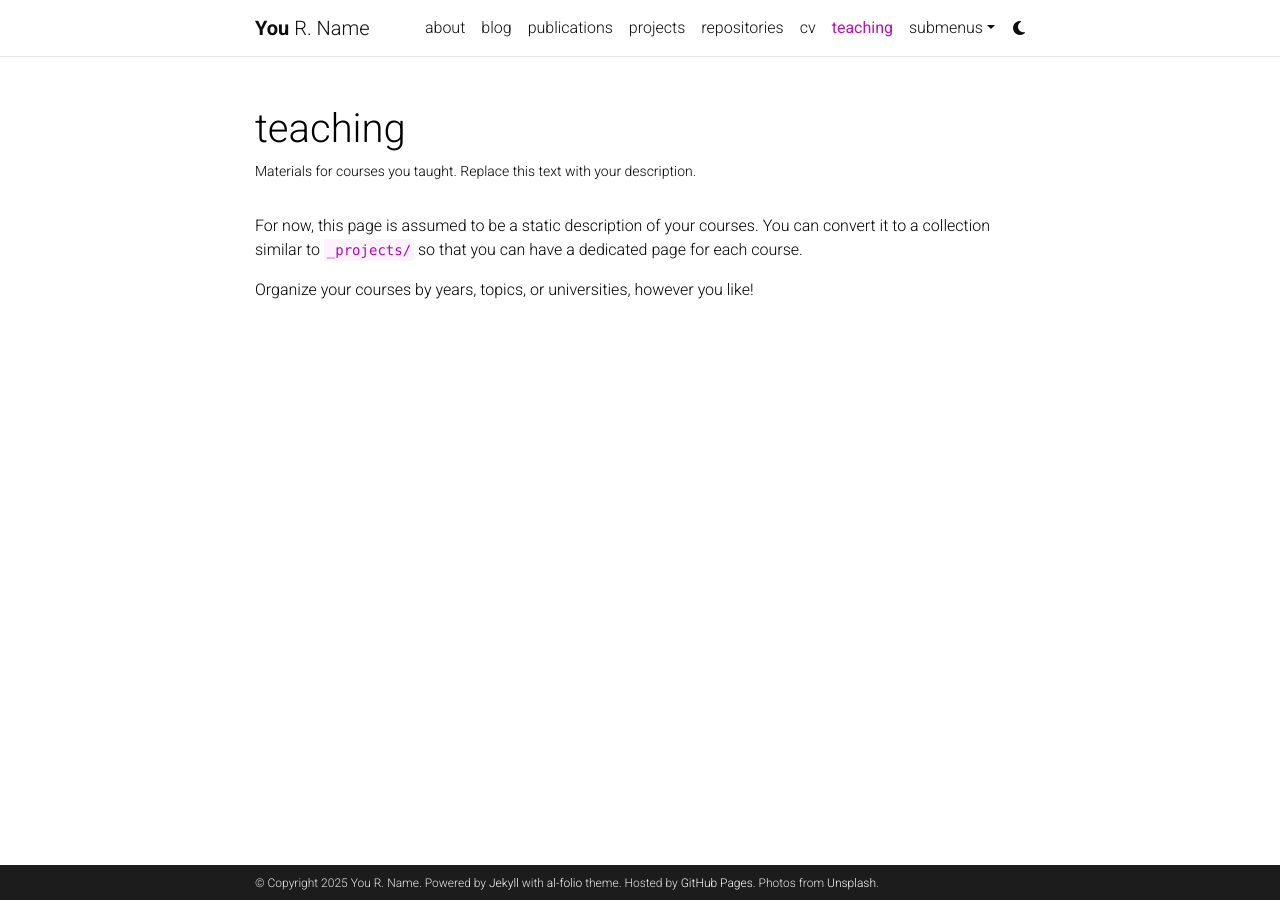
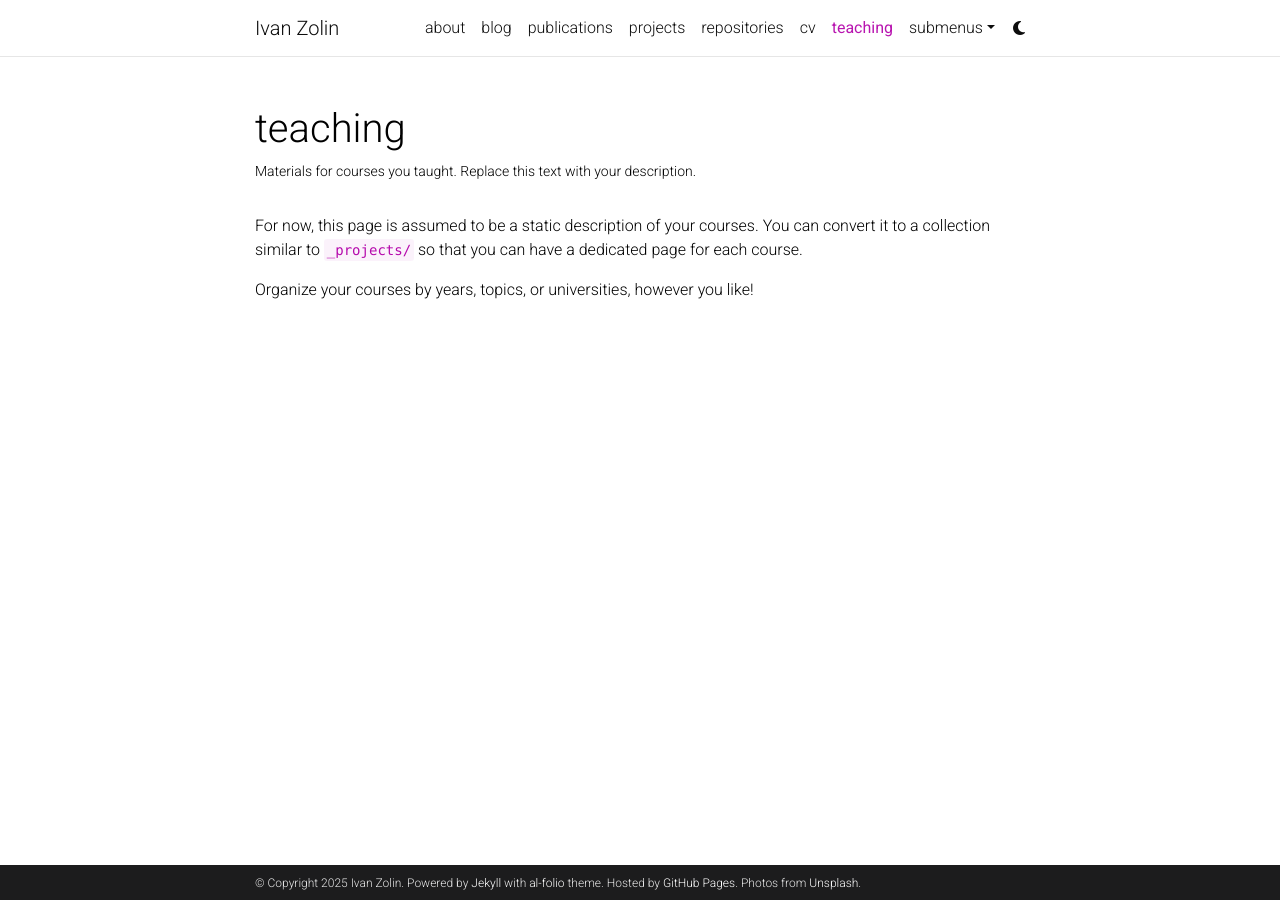
Before and after one commit to IMZolin/imzolin.github.io, a Jekyll site: the page built from _pages/teaching.md, in a window 1280 px wide. Built offline with Jekyll 4.4.1, drawn with Linux system fonts in a browser that asks for light colours; comment, search, counter and statistics services are not loaded; a style sheet for code colours, icons or effects is not loaded.

Commit message:
(upd): updated config

```diff
--- a/Gemfile
+++ b/Gemfile
@@ -2,7 +2,7 @@ source 'https://rubygems.org'
 group :jekyll_plugins do
     gem 'classifier-reborn'
     gem 'jekyll'
-    gem 'jekyll-archives'
+    gem "jekyll-archives", "~> 2.0"
     gem 'jekyll-diagrams'
     gem 'jekyll-email-protect'
     gem 'jekyll-feed'
--- a/_config.yml
+++ b/_config.yml
@@ -2,11 +2,11 @@
 # Site settings
 # -----------------------------------------------------------------------------
 
-title: blank # the website title (if blank, full name will be used instead)
-first_name: You
-middle_name: R.
-last_name: Name
-email: you@example.com
+title: Ivan Zolin # the website title (if blank, full name will be used instead)
+first_name: Ivan
+middle_name:
+last_name: Zolin
+email: zolin_im@outlook.com
 description: > # the ">" symbol means to ignore newlines until "footer_text:"
   A simple, whitespace theme for academics. Based on [*folio](https://github.com/bogoli/-folio) design.
 footer_text: >
@@ -18,8 +18,8 @@ keywords: jekyll, jekyll-theme, academic-website, portfolio-website  # add your
 lang: en # the language of your site (for example: en, fr, cn, ru, etc.)
 icon: ⚛️  # the emoji used as the favicon (alternatively, provide image name in /assets/img/)
 
-url: https://alshedivat.github.io # the base hostname & protocol for your site
-baseurl: /al-folio # the subpath of your site, e.g. /blog/
+url: https://imzolin.github.io # the base hostname & protocol for your site
+baseurl: / # the subpath of your site, e.g. /blog/
 last_updated: false # set to true if you want to display last updated in the footer
 impressum_path:  # set to path to include impressum link in the footer, use the same path as permalink in a page, helps to conform with EU GDPR
 
@@ -274,7 +274,7 @@ display_categories: ['blockquotes'] # these categories will be displayed on the
 
 scholar:
 
-  last_name: [Einstein]
+  last_name: [Zolin]
   first_name: [Albert, A.]
 
   style: apa
```
